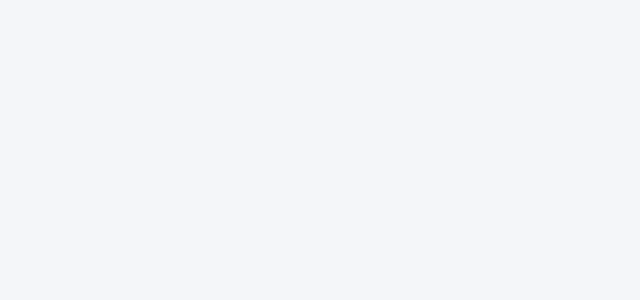
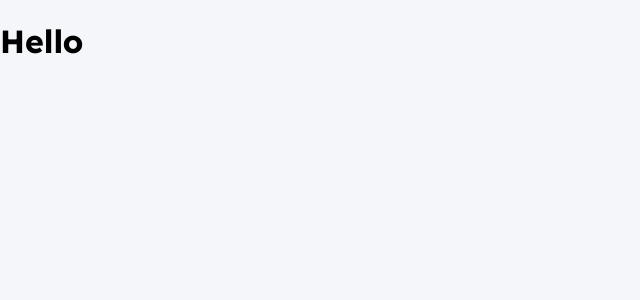
Before and after one commit to dacosio/project-2, a React (Create React App) app in the folder frontend/: page /signup in a window 1280 px wide. Shown: the top 300 px of the page, without its empty margins (0-640 px from the left). Built offline with nearby package versions, Linux system fonts and the light colour scheme.

Commit message:
Created page for signup

```diff
--- a/frontend/src/App.tsx
+++ b/frontend/src/App.tsx
@@ -9,6 +9,7 @@ import PersistAuth from "components/layout/PersistAuth";
 import YourCrop from "./pages/Crops/YourCrop";
 import CropGuide from "./pages/Crops/CropGuide";
 import Weather from "./pages/Weather";
+import Signup from "pages/Signup";
 
 function App() {
   return (
@@ -24,6 +25,7 @@ function App() {
           <Route path="private" element={<Private />} />
         </Route>
       </Route>
+      <Route path="signup" element={<Signup />} />
     </Routes>
   );
 }
--- /dev/null
+++ b/frontend/src/pages/Signup/Signup.container.tsx
@@ -0,0 +1,12 @@
+import React from 'react';
+
+import SignupView from './Signup.view';
+
+const Signup = (): JSX.Element => {
+  const generatedProps = {
+    // generated props here
+  };
+  return <SignupView {...generatedProps} />;
+};
+
+export default Signup;
--- /dev/null
+++ b/frontend/src/pages/Signup/Signup.props.ts
@@ -0,0 +1 @@
+export interface SignupGeneratedProps {}
--- /dev/null
+++ b/frontend/src/pages/Signup/Signup.style.ts
@@ -0,0 +1,13 @@
+import styled from "@emotion/styled";
+import { Col, Row, Visible, Hidden } from "react-grid-system";
+import { theme } from "utils/Theme";
+
+
+export const Container = styled.div`
+// background-color: ${theme.brand.primary};
+`;
+
+export const Modalbox = styled.div`
+width: 725px;
+
+`;
--- /dev/null
+++ b/frontend/src/pages/Signup/Signup.view.tsx
@@ -0,0 +1,16 @@
+import React from "react";
+import { SignupGeneratedProps } from "./Signup.props";
+import { Container, Modalbox } from "./Signup.style";
+import { Col, Row, Visible, Hidden } from "react-grid-system";
+
+const SignupView = (props: SignupGeneratedProps) => {
+  return <Container>
+
+<Modalbox>
+<h1>Hello</h1>
+</Modalbox>
+
+  </Container>;
+};
+
+export default SignupView;
--- /dev/null
+++ b/frontend/src/pages/Signup/index.tsx
@@ -0,0 +1 @@
+export { default } from './Signup.container';
```
